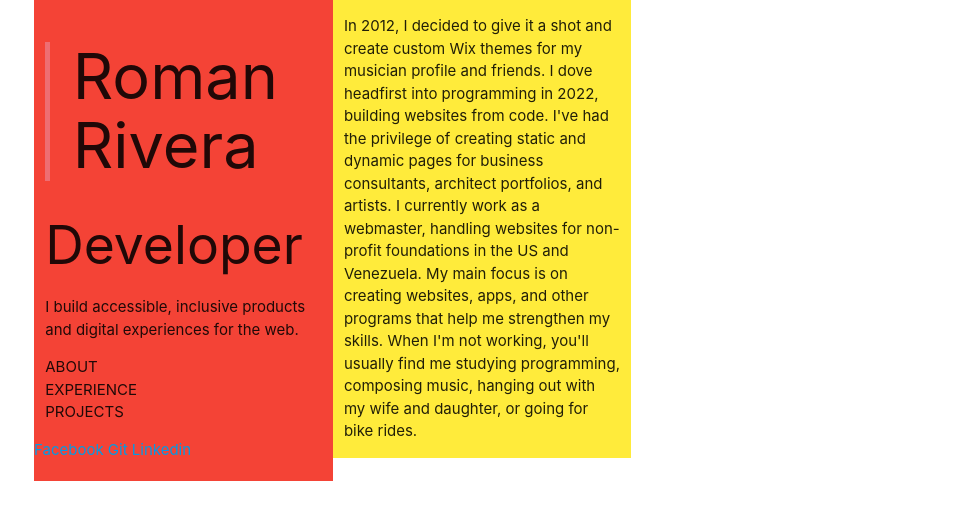
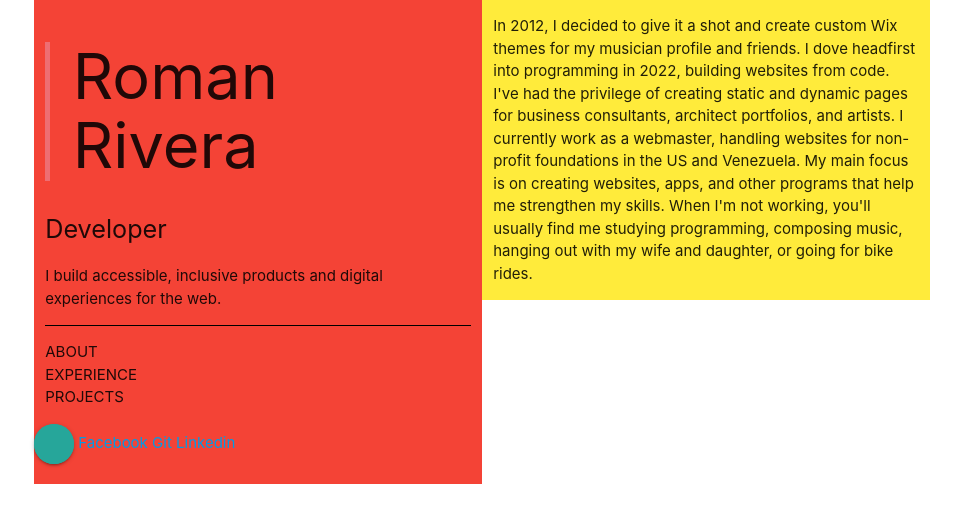
Before and after one commit to 4RomanR/Roman-Web-Portfolio, a plain HTML site: page index.html in a window 1280 px wide. Shown: the whole page, without its empty margins (158-1119 px from the left). Drawn offline with nearby package versions, Linux system fonts and the light colour scheme.

Commit message:
Update index.html

```diff
--- a/index.html
+++ b/index.html
@@ -16,25 +16,28 @@
 <body>
   <div class="container">
     <div class="row">
-      <div class="col s4 red">
+      <div class="col m6 s12 red">
+
         <blockquote>
           <h1>Roman Rivera</h1>
         </blockquote>
-        <h2>Developer</h2>
+        <h2 class="flow-text">Developer</h2>
         <p>I build accessible, inclusive products and digital experiences for the web.</p>
+        <div class="divider black"></div>
         <ul>
           <li>ABOUT</li>
           <li>EXPERIENCE</li>
           <li>PROJECTS</li>
         </ul>
         <div class="row">
+          <a class="btn-floating pulse"><i class="material-icons"></i></a>
           <a href="https://www.facebook.com/profile.php?id=100082836443561" alt="facebook">Facebook</a>
           <a href="https://github.com/4RomanR" alt="Git">Git</a>
           <a href="https://www.linkedin.com/in/roman-rivera-91794623a/" alt="Linkedin">Linkedin</a>
         </div>
       </div>
 
-      <div class="col s4 yellow">
+      <div class="col m6 yellow">
         <p>In 2012, I decided to give it a shot and create custom Wix themes for my musician profile and friends. I dove headfirst into programming in 2022, building websites from code. I've had the privilege of creating static and dynamic pages for business consultants, architect portfolios, and artists. I currently work as a webmaster, handling websites for non-profit foundations in the US and Venezuela.
           My main focus is on creating websites, apps, and other programs that help me strengthen my skills.
           When I'm not working, you'll usually find me studying programming, composing music, hanging out with my wife and daughter, or going for bike rides.
```
